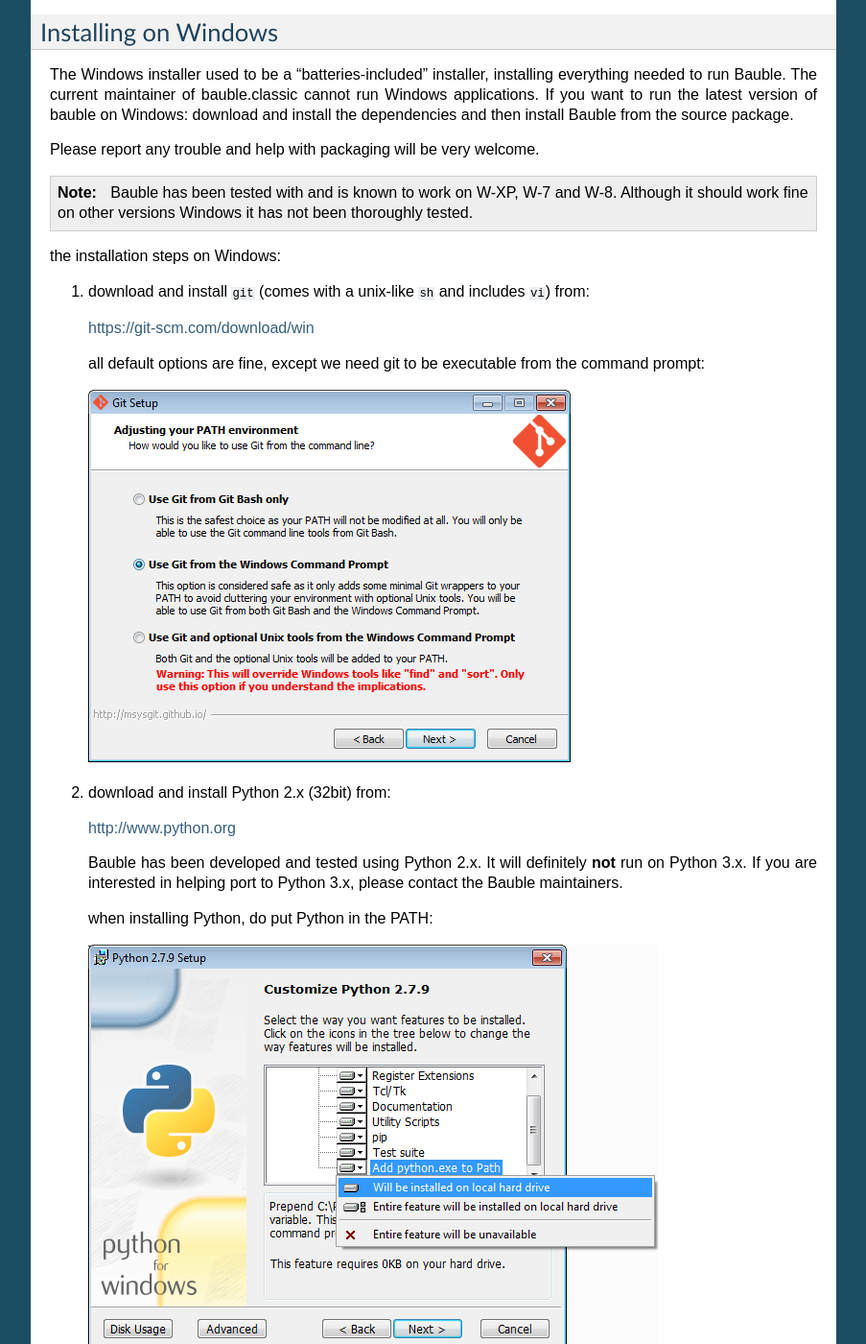
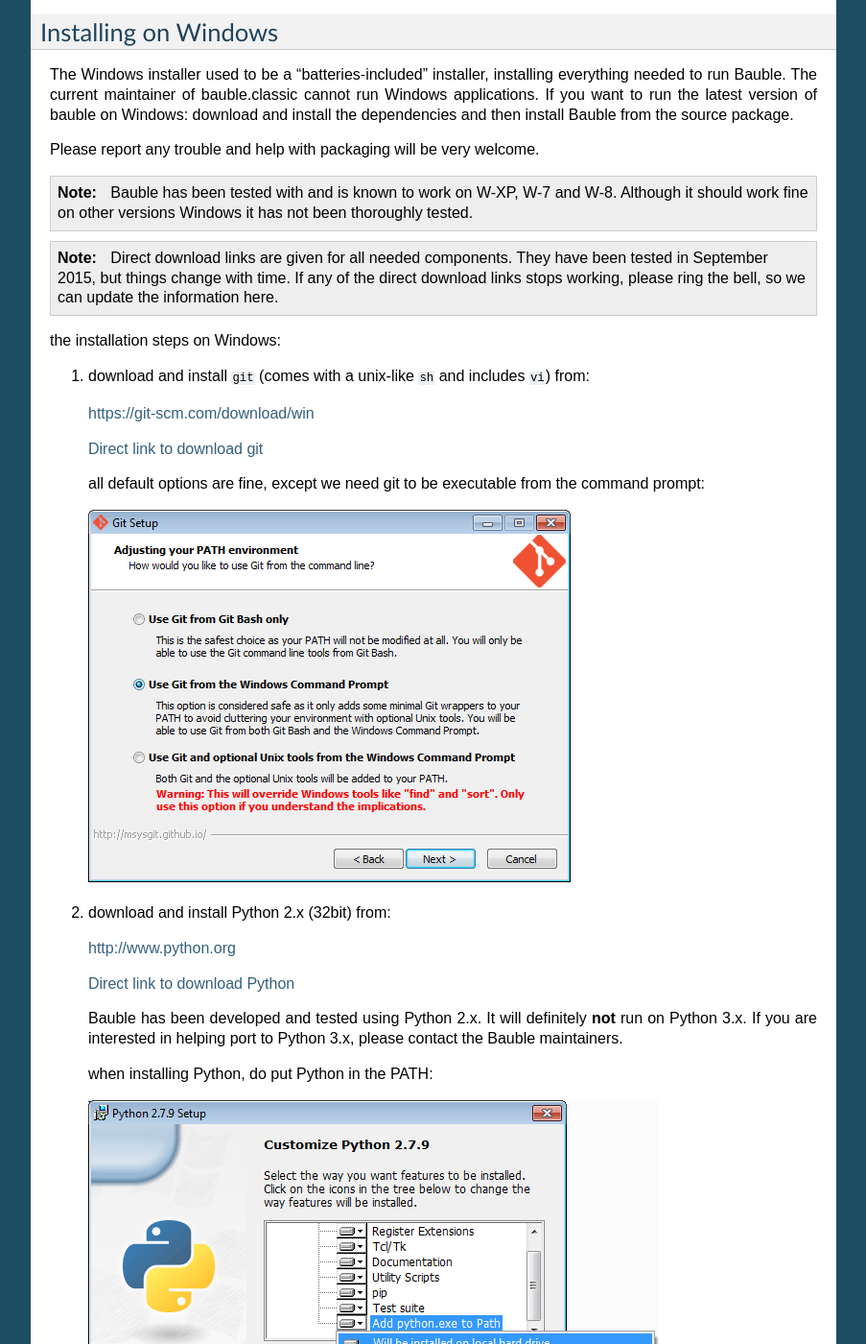
Before and after one commit to Bauble/bauble.classic-docs.i18n, a Sphinx documentation site: the page built from source/installing.rst, in a window 1280 px wide and 1400 px high, scrolled down 2084 px. Shown: the whole window at 96% size, without its empty margins (198-1101 px from the left). Built offline with Sphinx 7.4.7, drawn with Linux system fonts in a browser that asks for light colours; some of the changed text lies outside the part shown.

Commit message:
propagating upstream edits.

```diff
--- a/source/installing.rst
+++ b/source/installing.rst
@@ -131,12 +131,24 @@
    W-8. Although it should work fine on other versions Windows it has not
    been thoroughly tested.
 
+.. note:: Direct download links are given for all needed components. They
+          have been tested in September 2015, but things change with
+          time. If any of the direct download links stops working, please
+          ring the bell, so we can update the information here.
+
+.. _Direct link to download git: https://github.com/git-for-windows/git/releases/download/v2.5.2.windows.1/Git-2.5.2-32-bit.exe
+.. _Direct link to download Python: https://www.python.org/ftp/python/2.7.10/python-2.7.10.msi
+.. _Direct link to download PyGTK: http://ftp.gnome.org/pub/GNOME/binaries/win32/pygtk/2.24/pygtk-all-in-one-2.24.2.win32-py2.6.msi
+.. _Direct link to download psycopg2: http://www.stickpeople.com/projects/python/win-psycopg/2.6.1/psycopg2-2.6.1.win32-py2.7-pg9.4.4-release.exe
+
 the installation steps on Windows:
 
 #. download and install ``git`` (comes with a unix-like ``sh`` and includes
    ``vi``) from:
 
    https://git-scm.com/download/win
+
+   `Direct link to download git`_
 
    all default options are fine, except we need git to be executable from
    the command prompt:
@@ -146,6 +158,8 @@
 #. download and install Python 2.x (32bit) from:
 
    http://www.python.org
+
+   `Direct link to download Python`_
 
    Bauble has been developed and tested using Python 2.x.  It will
    definitely **not** run on Python 3.x.  If you are interested in helping
@@ -160,6 +174,8 @@
 
     http://ftp.gnome.org/pub/GNOME/binaries/win32/pygtk/
 
+   `Direct link to download PyGTK`_
+
    make a complete install, selecting everything:
 
    .. image:: images/screenshots/pygtk1.png
@@ -171,6 +187,8 @@
    pip, so "avoid the gory details" and use a pre-compiled pagkage from:
 
    http://initd.org/psycopg/docs/install.html
+
+   `Direct link to download psycopg2`_
 
 #. **REBOOT**
 
```
Also changed, not shown: 19 other files.
